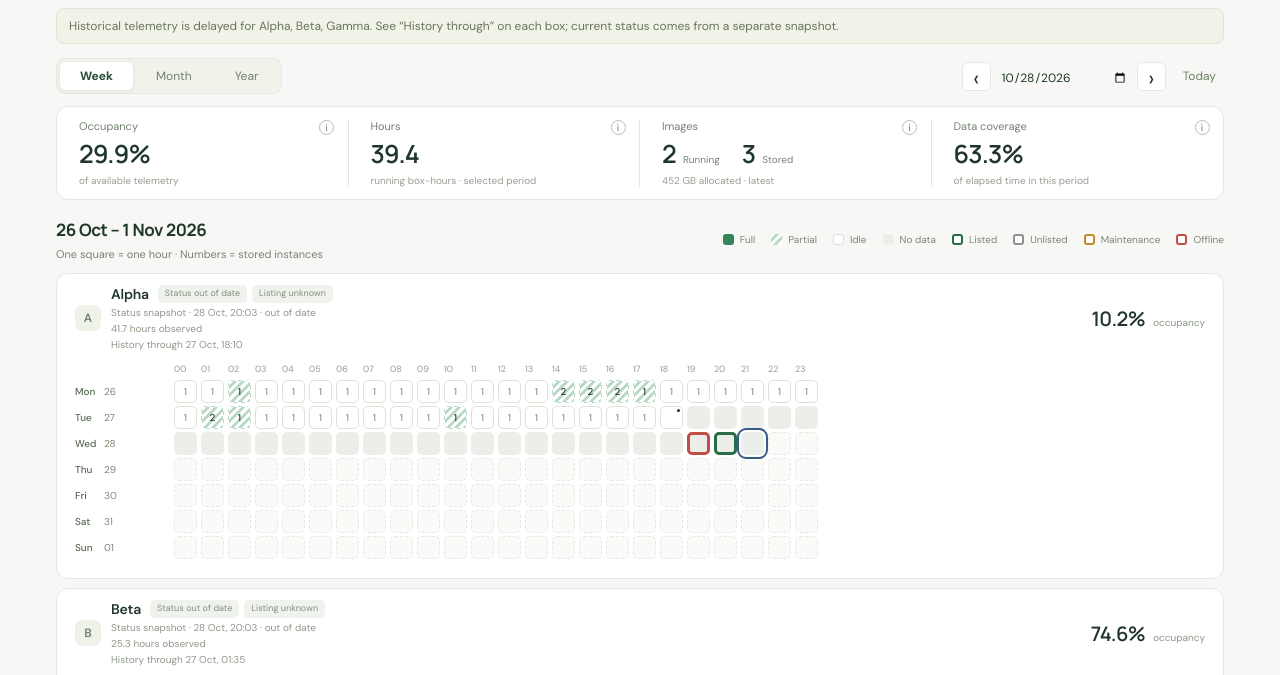
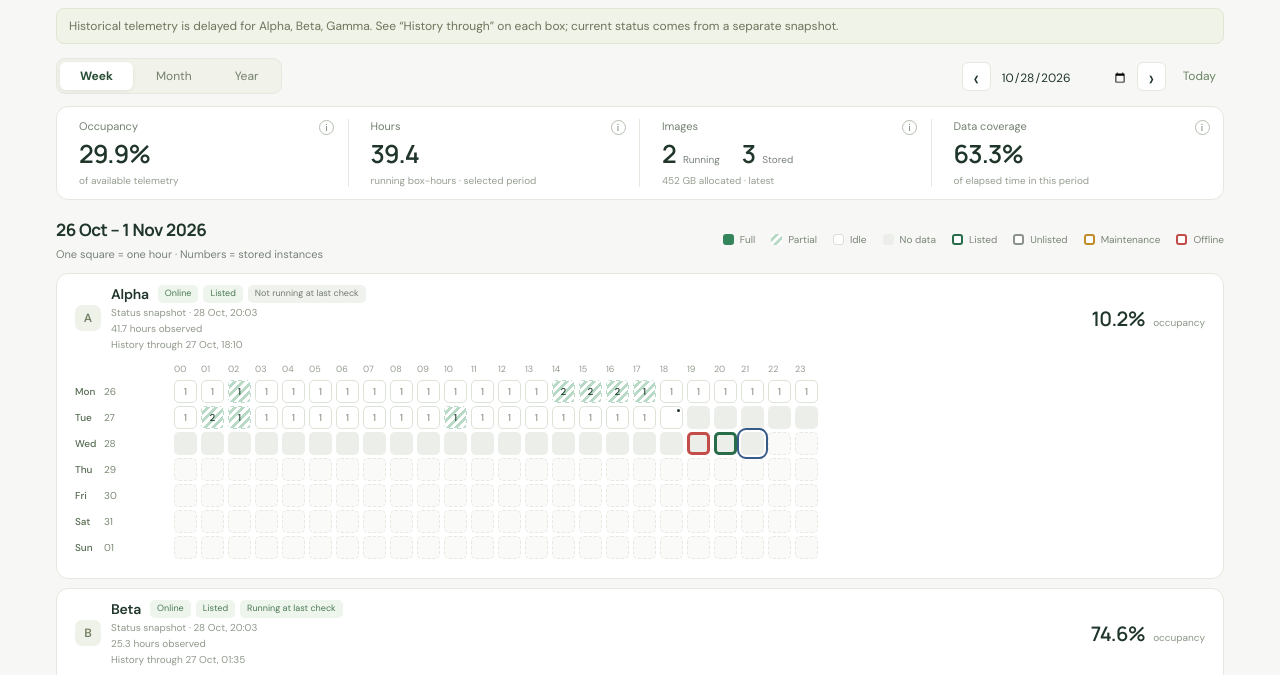
Before and after one commit to Grumpator/VastStats, a website: page public/index.html in a window 1280 px wide. Shown: the part 72-747 px from the top of the page. Drawn offline with Linux system fonts and the light colour scheme.

Commit message:
Keep hourly status snapshots visible and distinguish running from historical occupancy

```diff
--- a/package.json
+++ b/package.json
@@ -1,6 +1,6 @@
 {
   "name": "vaststats",
-  "version": "2.0.1",
+  "version": "2.0.2",
   "private": true,
   "type": "module",
   "scripts": {"test": "node --test", "preview": "node scripts/serve.mjs"}
--- a/public/app.js
+++ b/public/app.js
@@ -1,5 +1,5 @@
-import {ZONE,dayKey,addDays,midnight,periodDays,binsForDay,aggregate,currentStatus,demoData} from './model.js?v=2.0.1';
-import {loadHistoryData,applySnapshots} from './history-data.js?v=2.0.1';
+import {ZONE,dayKey,addDays,midnight,periodDays,binsForDay,aggregate,currentStatus,demoData} from './model.js?v=2.0.2';
+import {loadHistoryData,applySnapshots} from './history-data.js?v=2.0.2';
 const $=s=>document.querySelector(s),fmt=(t,options)=>new Intl.DateTimeFormat('en-GB',{timeZone:ZONE,...options}).format(t);
 // Live data comes from the repository; it does not require a Pages deployment.
 const local=['localhost','127.0.0.1','[::1]'].includes(location.hostname);
@@ -19,6 +19,7 @@ function showTip(button,box,bin,value){
   lines.push(['Offline time',value.connectionObserved?(value.offline/3600).toFixed(2)+' h':'Unknown'],['Maintenance time',value.maintenanceObserved?(value.maintenance/3600).toFixed(2)+' h':'Unknown']);
   lines.push(['Listed time',value.listingObserved?(value.listed/3600).toFixed(2)+' h':'Unknown'],['Unlisted time',value.listingObserved?(value.unlisted/3600).toFixed(2)+' h':'Unknown']);
   if(value.snapshotAt)lines.push(['State snapshot',fmt(Date.parse(value.snapshotAt),{day:'numeric',month:'short',hour:'2-digit',minute:'2-digit'})]);
+  if(value.currentSnapshot)lines.push(['Running at snapshot',value.currentSnapshot.running===true?'Yes':value.currentSnapshot.running===false?'No':'Unknown']);
   for(const [name,value] of lines)dl.append(element('dt','',name),element('dd','',String(value)));tip.append(dl);
   tip.append(element('p','',value.state==='future'?'This period has not started.':value.observed?'API running intervals within reported telemetry. '+(value.coverage<.95?'Some observations are missing.':''):value.currentSnapshot?'Latest machine snapshot only; no duration has been measured for this period.':'No telemetry recorded for this period yet.'));
   tip.hidden=false;const r=button.getBoundingClientRect();tip.style.left=Math.max(10,Math.min(innerWidth-tip.offsetWidth-10,r.left+r.width/2-tip.offsetWidth/2))+'px';
@@ -26,7 +27,7 @@ function showTip(button,box,bin,value){
   if(activeCell)activeCell.removeAttribute('aria-describedby');activeCell=button;button.setAttribute('aria-describedby','tooltip');
 }
 function cell(box,bin,calendar=false){
-  const value=applySnapshots(aggregate(recordsByBox.get(box.name),bin.start,bin.end),box,bin,Date.now(),Math.min(data.snapshotMaxAgeSeconds??1200,1200));
+  const value=applySnapshots(aggregate(recordsByBox.get(box.name),bin.start,bin.end),box,bin,Date.now(),data.snapshotMaxAgeSeconds??5400);
   const b=element('button','cell '+value.state+' border-'+value.borderState+(value.observed&&value.coverage<.95?' incomplete':'')+(value.isNow?' now':''),value.stored??'');
   b.type='button';b.setAttribute('aria-label',box.name+', '+fmt(bin.start,{dateStyle:'medium',timeStyle:'short'})+', '+(value.percent==null?'no data':percent(value.percent)+' occupancy')+', '+(value.stored??'unknown')+' stored instances'+(value.borderState!=='unknown'?', '+value.borderState+' border':'')+(value.maintenance?', includes maintenance':'')+(value.isNow?', current period':'')+(value.snapshotAt?', snapshot at '+fmt(Date.parse(value.snapshotAt),{timeStyle:'short'}):''));
   if(calendar)b.append(element('span','day-number',String(Number(bin.key.slice(-2)))));
@@ -50,15 +51,18 @@ function render(){
     recordsByBox.set(box.name,box.hours.filter(r=>Date.parse(r.end)>start&&Date.parse(r.start)<end).map(r=>({...r,startMs:Date.parse(r.start),endMs:Date.parse(r.end)})));
     const card=element('article','box');const header=element('div','box-header'),title=element('div','box-title'),text=element('div');
     const heading=element('div','box-heading');heading.append(element('h3','',box.name));
-    const status=currentStatus(box.lastSample,Date.now(),Math.min(data.snapshotMaxAgeSeconds??1200,1200)),badges=element('div','status-badges');
-    const labels={online:'Online',offline:'Offline',unknown:'Status unknown',stale:'Status out of date'};
-    badges.append(element('span','status-badge '+status.connection,labels[status.connection]));
-    badges.append(element('span','status-badge '+(status.listed===true?'listed':status.listed===false?'unlisted':'unknown'),status.listed===true?'Listed':status.listed===false?'Unlisted':'Listing unknown'));
+    const status=currentStatus(box.lastSample,Date.now(),data.snapshotMaxAgeSeconds??5400),badges=element('div','status-badges');
+    const labels={online:'Online',offline:'Offline',unknown:'Status unknown'};
+    const qualifier=status.stale?'Last seen ':'';
+    badges.append(element('span','status-badge '+status.connection,qualifier+labels[status.connection]));
+    badges.append(element('span','status-badge '+(status.listed===true?'listed':status.listed===false?'unlisted':'unknown'),qualifier+(status.listed===true?'Listed':status.listed===false?'Unlisted':'Listing unknown')));
+    if(status.running!==null)badges.append(element('span','status-badge '+(status.running?'listed':'unlisted'),status.running?'Running at last check':'Not running at last check'));
+    if(status.stale)badges.append(element('span','status-badge planned','Update overdue'));
     if(status.maintenance)badges.append(element('span','status-badge maintenance','Maintenance'));
     else if(status.next){const badge=element('span','status-badge planned','Maintenance planned');badge.title='Starts '+fmt(Date.parse(status.next.start),{dateStyle:'medium',timeStyle:'short'});badges.append(badge);}
     heading.append(badges);
     text.append(heading);
-    if(box.lastSample?.at)text.append(element('p','box-caption','Status snapshot · '+fmt(Date.parse(box.lastSample.at),{day:'numeric',month:'short',hour:'2-digit',minute:'2-digit'})+(status.connection==='stale'?' · out of date':'')));
+    if(box.lastSample?.at)text.append(element('p','box-caption','Status snapshot · '+fmt(Date.parse(box.lastSample.at),{day:'numeric',month:'short',hour:'2-digit',minute:'2-digit'})+(status.stale?' · overdue':'')));
     text.append(element('p','box-caption',stats[index].observed?(stats[index].observed/3600).toFixed(1)+' hours observed':'Awaiting observations'));
     if(box.dataThrough)text.append(element('p','box-caption','History through '+fmt(Date.parse(box.dataThrough),{day:'numeric',month:'short',hour:'2-digit',minute:'2-digit'})));
     title.append(element('span','box-avatar',box.name[0]),text);const metric=element('div','box-percent',percent(stats[index].percent));metric.append(element('small','','occupancy'));header.append(title,metric);card.append(header);
--- a/public/history-data.js
+++ b/public/history-data.js
@@ -1,4 +1,4 @@
-import {periodDays} from './model.js?v=2.0.1';
+import {periodDays} from './model.js?v=2.0.2';
 export async function loadHistoryData(base,selected,view,{fetchImpl=fetch}={}){
   const get=async path=>{const response=await fetchImpl(new URL(path,base),{cache:'no-store'});if(!response.ok)throw Error('History summary unavailable');return response.json();};
   const index=await get('index.json');
--- a/public/model.js
+++ b/public/model.js
@@ -43,13 +43,15 @@ export function aggregate(records,start,end,now=Date.now()) {
     borderState:offline>0?'offline':maintenance>0?'maintenance':unlisted>0?'unlisted':listed>0?'listed':'unknown',
     state:!elapsed?'future':!observed?'unknown':percent>=99.999?'full':percent>0?'partial':'idle'};
 }
-export function currentStatus(sample,now=Date.now(),maxAgeSeconds=1200){
-  if(!sample||!Number.isFinite(Date.parse(sample.at))||now<Date.parse(sample.at)||now-Date.parse(sample.at)>maxAgeSeconds*1000)return {connection:'stale',maintenance:null,next:null,listed:null};
+export function currentStatus(sample,now=Date.now(),maxAgeSeconds=5400){
+  if(!sample||!Number.isFinite(Date.parse(sample.at))||now<Date.parse(sample.at))return {connection:'unknown',maintenance:null,next:null,listed:null,running:null,stale:true};
+  const stale=now-Date.parse(sample.at)>maxAgeSeconds*1000;
   const windows=sample.maintenanceWindows;
   const active=windows?.some(w=>Date.parse(w.start)<=now&&now<Date.parse(w.end))??null;
   const next=windows?.find(w=>Date.parse(w.start)>now)??null;
   const listed=sample.listed===true&&sample.listingEndsAt&&Date.parse(sample.listingEndsAt)<=now?false:sample.listed??null;
-  return {connection:sample.connection??'unknown',maintenance:active,next,listed};
+  const running=sample.connection==='offline'?false:typeof sample.running==='boolean'?sample.running:Number.isFinite(sample.runningInstances)?sample.runningInstances>0:null;
+  return {connection:sample.connection??'unknown',maintenance:active,next,listed,running,stale};
 }
 export function demoData(now=Date.now()) {
   const boxes=['Alpha','Beta','Gamma'].map((name,index)=>{
```
Also changed, not shown: public/index.html (+3 -3 lines), tests/history-data.test.mjs (+2 -1 lines), tests/history.test.mjs (+9 -1 lines), README.md.
